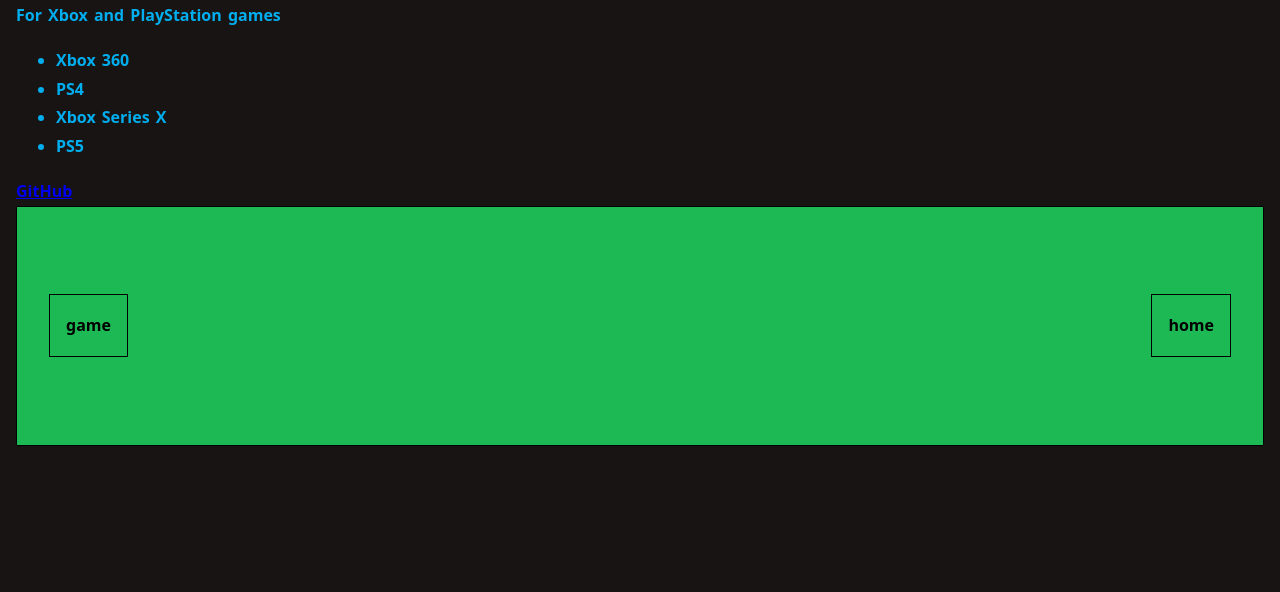
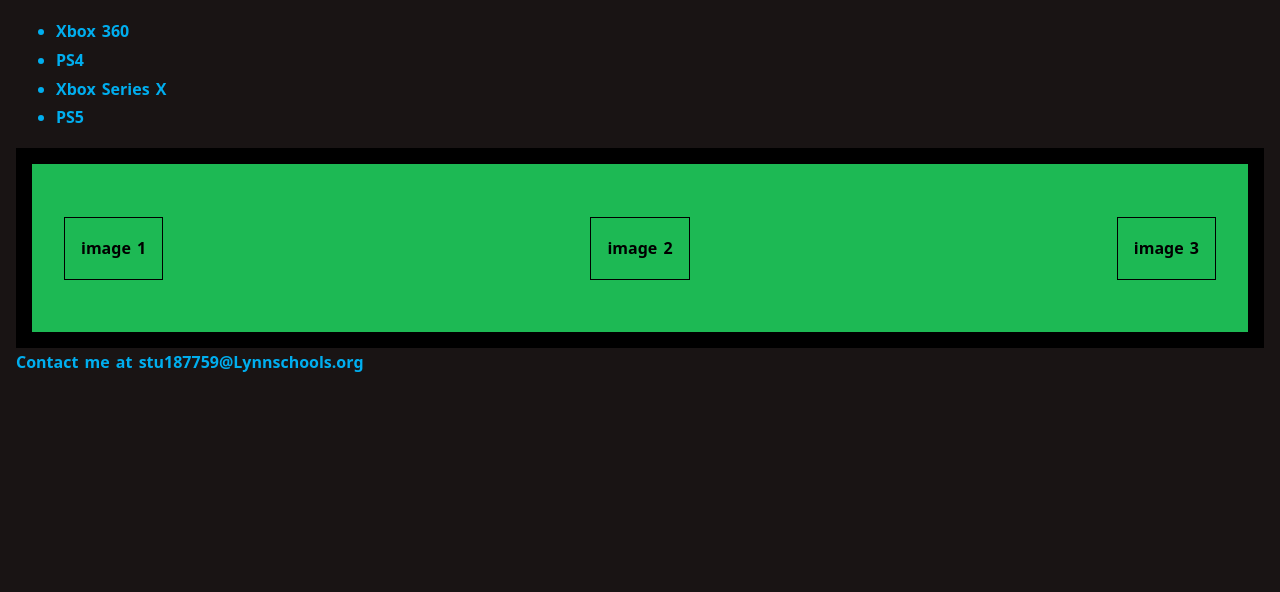
Before and after one commit to ColeC079/Game-guides, a website: page index.html in a window 1280 px wide. Shown: the part 208-800 px from the top of the page. Drawn offline with Linux system fonts and the light colour scheme.

Commit message:
prettier

```diff
--- a/index.html
+++ b/index.html
@@ -2,11 +2,11 @@
 <html lang="en">
   <head>
     <title>Cole's Gaming Guides</title>
-    <meta name="description">A website for game guides, boss guides, secrets, and more</meta>
-    <!--
-      Need a visual blank slate?
-      Remove all code in `styles.css`!
-    -->
+    <meta
+      name="description"
+      content="A website for game guides, boss guides, secrets, and more"
+    />
+
     <link rel="stylesheet" href="styles.css" />
     <script type="module" src="script.js"></script>
   </head>
@@ -16,8 +16,8 @@
       <a href="/page2.html">Gaming Guides</a>
     </nav>
     <main>
-      <div class= Bosses, Secrets, and more>
-      <h1><strong></strong>Cole's Gaming Guides</strong></h1>
+      <div class="Bosses," Secrets, and more>
+        <h1><strong>Cole's Gaming Guides</strong></h1>
       </div>
       <blackquote>For Xbox and PlayStation games</blackquote>
       <ul>
@@ -26,11 +26,13 @@
         <li>Xbox Series X</li>
         <li>PS5</li>
       </ul>
-      <a href= "https://github.com/ColeC079?tab=projects">GitHub</a>
+
       <div class="parent">
-        <div class="child">game</div>
-        <div class="child">home</div>
+        <div class="child">image 1</div>
+        <div class="child">image 2</div>
+        <div class="child">image 3</div>
       </div>
+      <div>Contact me at stu187759@Lynnschools.org</div>
     </main>
   </body>
 </html>
--- a/script.js
+++ b/script.js
@@ -1 +1 @@
-console.log('Hello!');
+console.log("Hello!");
--- a/styles.css
+++ b/styles.css
@@ -1,8 +1,9 @@
 :root {
   --primary-color: #00aeef;
---secondary-color: #1db954;
---accent-color: #fff000;
---background-color: #191414; }
+  --secondary-color: #1db954;
+  --accent-color: #fff000;
+  --background-color: #191414;
+}
 
 .parent {
   display: flex;
@@ -12,9 +13,9 @@
   flex-wrap: wrap;
   justify-content: space-between;
   align-items: center;
-  border: solid 1px black;
+  border: solid 1rem black;
   background-color: var(--secondary-color);
-  height: 240px;
+  height: 200px;
 }
 
 .child {
@@ -23,7 +24,6 @@
   margin: 1rem;
   color: black;
 }
-
 
 * {
   box-sizing: border-box;
@@ -35,7 +35,7 @@
   font-weight: bold;
   word-spacing: 2px;
   line-height: 1.8;
-  color: #00aeef;
+  color: var(--primary-color);
   background-color: var(--background-color);
 }
 
@@ -61,7 +61,7 @@
   color: var(--accent-color);
 }
 
-nav a [aria-current='page'] {
+nav a [aria-current="page"] {
   color: #000;
   background-color: var(--secondary-color);
 }
@@ -75,6 +75,6 @@
   font-size: 1.5rem;
 }
 
-nav a:hover{
+nav a:hover {
   color: var(--secondary-color);
 }
```
Also changed, not shown: page2.html (+11 -4 lines), README.md.
